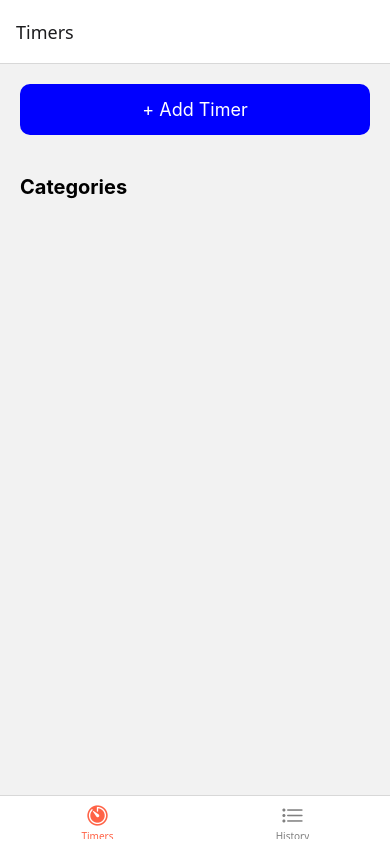
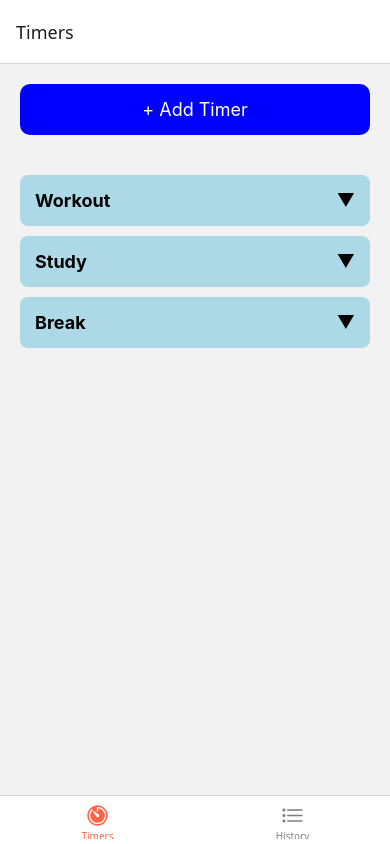
Before and after one commit to Joel-Johny/RN-Timer, a React Native app in the folder my-timer-app/: screen /Timers in a window 390 px wide. Built offline with nearby package versions, Linux system fonts and the light colour scheme.

Commit message:
created category and tmer jsx component for sepeartion of concerns and control

```diff
--- a/my-timer-app/src/components/Categories.jsx
+++ b/my-timer-app/src/components/Categories.jsx
@@ -1,11 +1,21 @@
-import React from "react";
+import React, { useContext } from "react";
 import { View, Text, StyleSheet } from "react-native";
+import { TimerContext } from "../context/TimerContext";
+import Category from "./Category";
 
 export default function Categories() {
+  const { categories } = useContext(TimerContext);
+
   return (
     <View style={styles.container}>
-      <Text style={styles.title}>Categories</Text>
-      {/* Categories List Will Go Here */}
+      {categories.length > 0 ? (
+        categories.map((category) => {
+          // Get timers belonging to this category
+          return <Category key={category} category={category} />;
+        })
+      ) : (
+        <Text style={styles.noCategoryText}>No categories found.</Text>
+      )}
     </View>
   );
 }
@@ -14,8 +24,10 @@ const styles = StyleSheet.create({
   container: {
     marginTop: 20,
   },
-  title: {
-    fontSize: 20,
-    fontWeight: "bold",
+  noCategoryText: {
+    fontSize: 16,
+    textAlign: "center",
+    marginTop: 10,
+    color: "gray",
   },
 });
--- /dev/null
+++ b/my-timer-app/src/components/Category.jsx
@@ -0,0 +1,69 @@
+import React, { useState, useContext } from "react";
+import { View, Text, TouchableOpacity, StyleSheet } from "react-native";
+import { TimerContext } from "../context/TimerContext";
+import Timer from "./Timer";
+
+export default function Category({ category }) {
+  const [expanded, setExpanded] = useState(false);
+  const { timers } = useContext(TimerContext);
+  const categoryTimers = timers.filter((timer) => timer.category === category);
+  return (
+    <View style={styles.categoryContainer}>
+      {/* Category Header */}
+      <TouchableOpacity
+        style={styles.header}
+        onPress={() => setExpanded(!expanded)}
+      >
+        <Text style={styles.categoryTitle}>{category}</Text>
+        <Text style={styles.toggleIcon}>{expanded ? "▲" : "▼"}</Text>
+      </TouchableOpacity>
+
+      {/* Timers List (Shown if Expanded) */}
+      {expanded && (
+        <View style={styles.timersContainer}>
+          {categoryTimers.length > 0 ? (
+            categoryTimers.map((timer) => (
+              <Timer key={timer.id} timer={timer} />
+            ))
+          ) : (
+            <Text style={styles.noTimersText}>
+              No timers under this category. Create one!
+            </Text>
+          )}
+        </View>
+      )}
+    </View>
+  );
+}
+
+const styles = StyleSheet.create({
+  categoryContainer: {
+    marginBottom: 10,
+    backgroundColor: "#f8f8f8",
+    borderRadius: 8,
+    overflow: "hidden",
+  },
+  header: {
+    flexDirection: "row",
+    justifyContent: "space-between",
+    padding: 15,
+    backgroundColor: "lightblue",
+  },
+  categoryTitle: {
+    fontSize: 18,
+    fontWeight: "bold",
+  },
+  toggleIcon: {
+    fontSize: 18,
+  },
+  timersContainer: {
+    padding: 10,
+    backgroundColor: "white",
+  },
+  noTimersText: {
+    fontSize: 14,
+    color: "gray",
+    textAlign: "center",
+    padding: 10,
+  },
+});
--- /dev/null
+++ b/my-timer-app/src/components/Timer.jsx
@@ -0,0 +1,24 @@
+import React from "react";
+import { View, Text, StyleSheet } from "react-native";
+
+export default function Timer({ timer }) {
+  return (
+    <View style={styles.timerContainer}>
+      <Text style={styles.timerName}>{timer.name}</Text>
+      <Text>Duration: {timer.duration} sec</Text>
+      <Text>Status: {timer.status}</Text>
+    </View>
+  );
+}
+
+const styles = StyleSheet.create({
+  timerContainer: {
+    padding: 10,
+    borderBottomWidth: 1,
+    borderBottomColor: "#ddd",
+  },
+  timerName: {
+    fontSize: 16,
+    fontWeight: "bold",
+  },
+});
```
